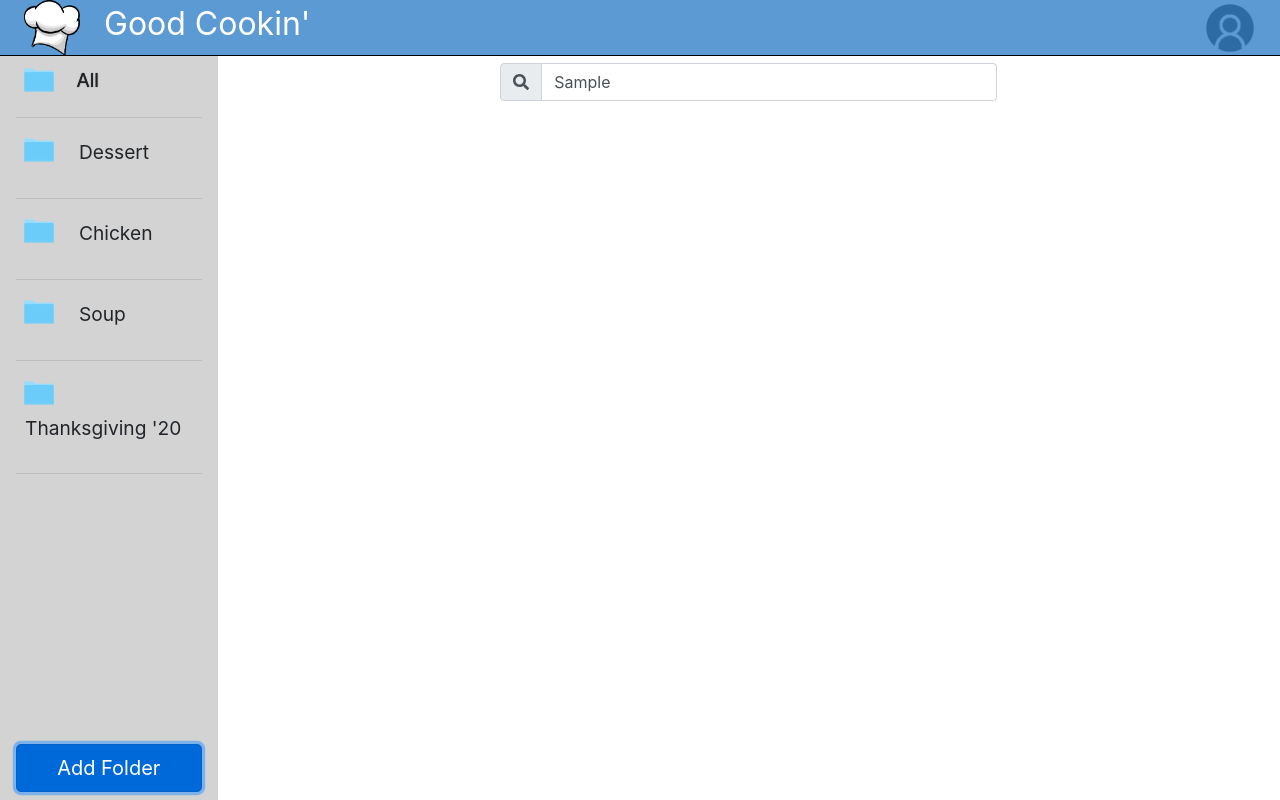
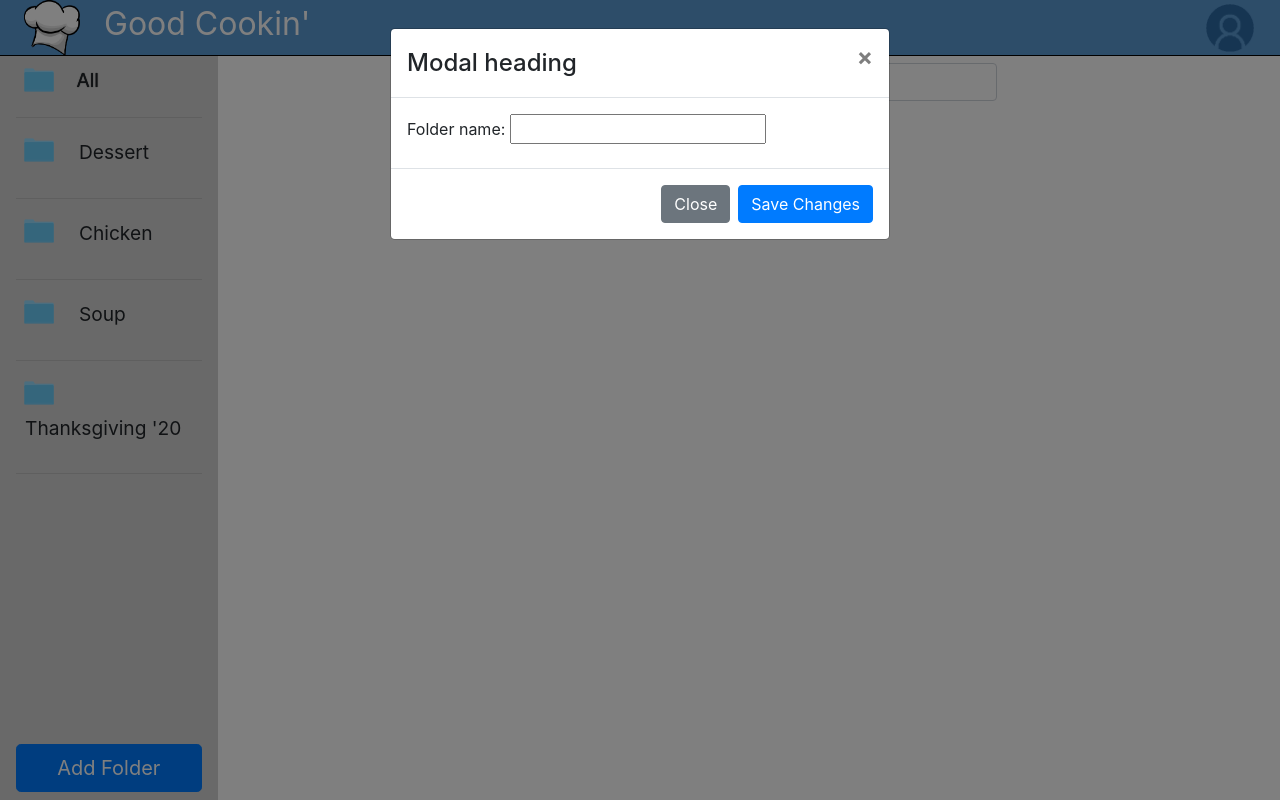
Before and after one commit to hciGroupSeven/recipeApp, a React (Create React App) app: page /home in a window 1280 px wide. Both pictures are taken after typing "Sample" into the empty fields and a click on the button "Add Folder". Built offline with nearby package versions, Linux system fonts and the light colour scheme.

Commit message:
add folder

```diff
--- a/src/Views/Home/Home.js
+++ b/src/Views/Home/Home.js
@@ -3,22 +3,24 @@ import Button from 'react-bootstrap/Button';
 import Container from 'react-bootstrap/Container';
 import Row from 'react-bootstrap/Row';
 import Col from 'react-bootstrap/Col';
-import style from "./Home.css";
-import folderIcon from "../../Assets/folder-icon.png";
-import Header from "../../Components/Header/Header";
-import RecipeView from "../../Components/RecipeView/RecipeView";
+import style from './Home.css';
+import folderIcon from '../../Assets/folder-icon.png';
+import Header from '../../Components/Header/Header';
+import RecipeView from '../../Components/RecipeView/RecipeView';
+import Modal from 'react-bootstrap/Modal';
 
-import folderData from "../../Data/folders";
+import folderData from '../../Data/folders';
 
 class Home extends React.Component {
-
   constructor(props) {
-        super(props)
+    super(props);
 
     this.state = {
-            currentFolder: "All",
-            folders: folderData
-        }
+      showModal: false,
+      currentFolder: 'All',
+      folders: folderData,
+      newFolderName: '',
+    };
   }
 
   renderFolders = () => {
@@ -26,37 +28,100 @@ class Home extends React.Component {
       <div>
         {this.state.folders.map((element, index) => {
           return (
-                        <div onClick={()=>this.setState({currentFolder: element})}>
+            <div onClick={() => this.setState({ currentFolder: element })}>
               <Row>
-                                <img src={folderIcon} className="navbar-image" />
-                                <p className={(this.state.currentFolder === element) ? "navbar-selected-text" : "navbar-text"}>{element}</p>
+                <img src={folderIcon} className='navbar-image' />
+                <p
+                  className={
+                    this.state.currentFolder === element
+                      ? 'navbar-selected-text'
+                      : 'navbar-text'
+                  }
+                >
+                  {element}
+                </p>
               </Row>
-                            <hr size="1" width="100%" />
+              <hr size='1' width='100%' />
             </div>
-                    )
+          );
         })}
       </div>
-        )
-    }
+    );
+  };
 
   render() {
-        console.log(this.state.currentFolder)
+    console.log(this.state.currentFolder);
     return (
-            <div className="Home">
+      <div className='Home'>
         <Header />
-                <Container fluid className="home-container">
-                    <Row flex className="navbar-container">
-                        <div className="navbar">
+        <Container fluid className='home-container'>
+          <Row flex className='navbar-container'>
+            <div className='navbar'>
               {this.renderFolders()}
-                            <Button variant="primary" type="customizeYourPrint" class="navbar-button" size="lg" block>Add Folder</Button>
+
+              <Button
+                variant='primary'
+                type='customizeYourPrint'
+                class='navbar-button'
+                size='lg'
+                onClick={() => this.setState({ showModal: true })}
+                block
+              >
+                Add Folder
+              </Button>
+
+              <Modal
+                show={this.state.showModal}
+                onHide={() => this.setState({ showModal: false })}
+              >
+                <Modal.Header closeButton>
+                  <Modal.Title>Modal heading</Modal.Title>
+                </Modal.Header>
+                <Modal.Body>
+                  <form>
+                    <label>
+                      Folder name:&nbsp;
+                      <input
+                        type='text'
+                        value={this.state.newFolderName}
+                        onChange={(event) => {
+                          this.setState({ newFolderName: event.target.value });
+                        }}
+                      />
+                    </label>
+                  </form>
+                </Modal.Body>
+                <Modal.Footer>
+                  <Button
+                    variant='secondary'
+                    onClick={() => this.setState({ showModal: false })}
+                  >
+                    Close
+                  </Button>
+                  <Button
+                    variant='primary'
+                    onClick={() => {
+                      let temp = this.state.folders;
+                      temp.push(this.state.newFolderName);
+                      this.setState({
+                        showModal: false,
+                        folders: temp,
+                        newFolderName: '',
+                      });
+                    }}
+                  >
+                    Save Changes
+                  </Button>
+                </Modal.Footer>
+              </Modal>
             </div>
-                        <div className="home-recipe-container">
-                            <RecipeView currentFolder={this.state.currentFolder}/>
+            <div className='home-recipe-container'>
+              <RecipeView currentFolder={this.state.currentFolder} />
             </div>
           </Row>
         </Container>
       </div>
-        )
+    );
   }
 }
 export default Home;
```
Lines whose indentation alone changed are shown as unchanged.
